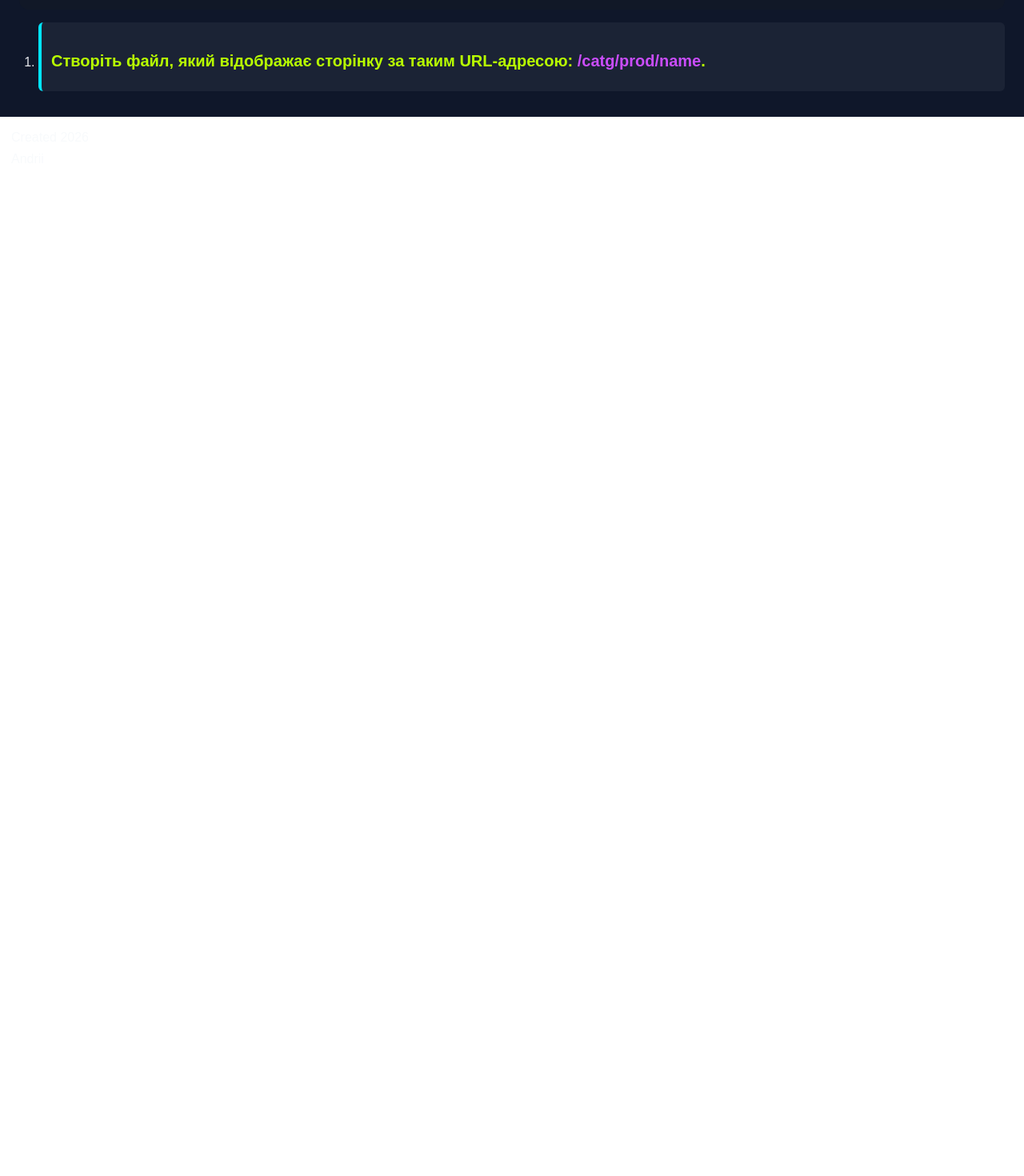
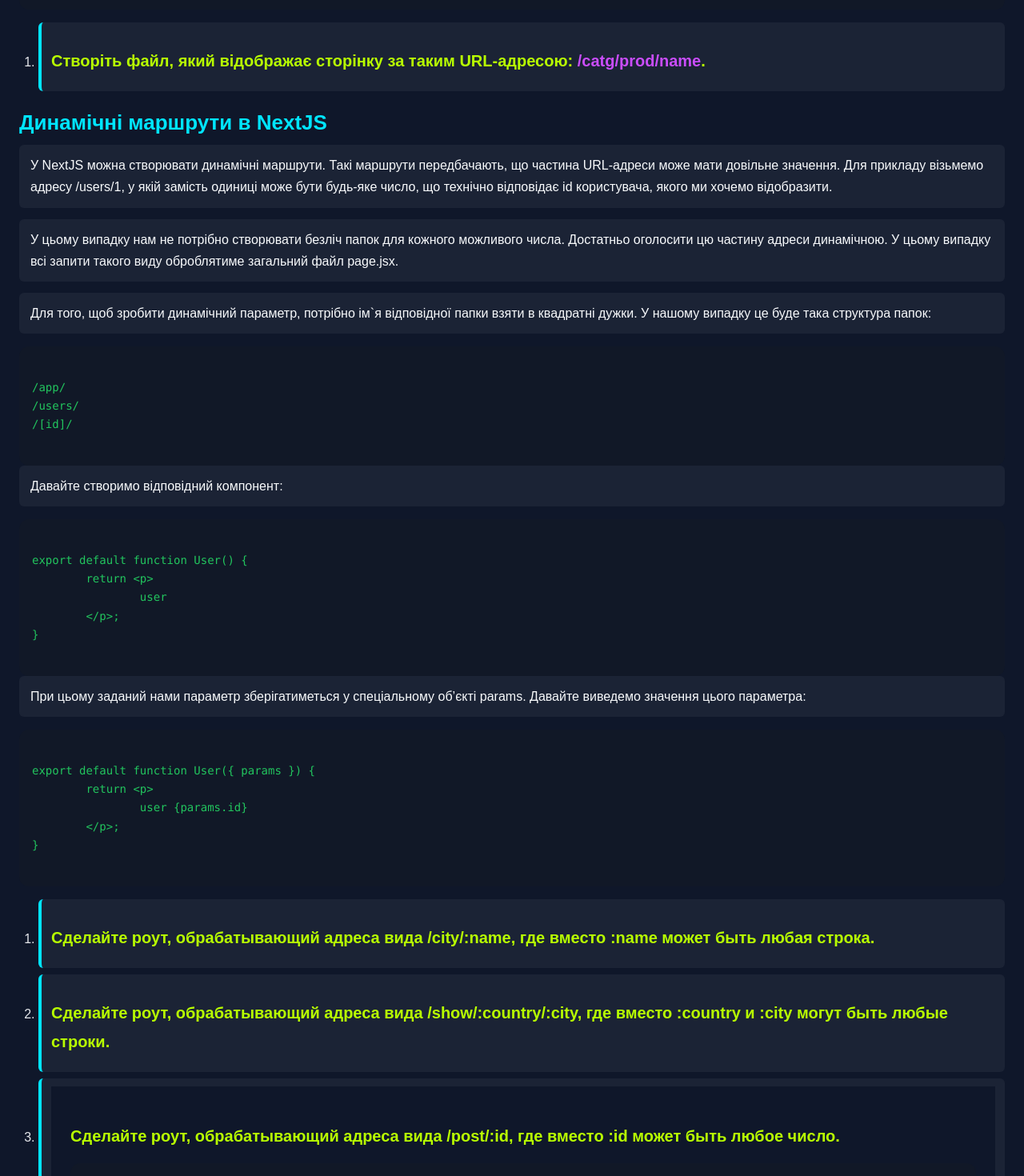
Before and after one commit to Andrii-Mitko/zadachnik-next_js, a Next.js app: page /advancedRouting in a window 1280 px wide. Shown: the part 1260-2730 px from the top of the page at 80% size. Before the commit the page ends 1499 px from the top, so only its background shows below. Built offline with nearby package versions, Linux system fonts and the light colour scheme.

Commit message:
Dynamic routes - 2

```diff
--- a/app/advancedRouting/page.tsx
+++ b/app/advancedRouting/page.tsx
@@ -105,32 +105,178 @@
           )}
         </li>
       </ol>
-
-      {/* / **************************
-
-Динамические роуты в NextJS
-В NextJS можно создавать динамические роуты. Такие роуты предполагают, что часть URL может иметь произвольное значение. Для примера возьмем адрес /users/1, в котором вместо единицы может быть любое число, технически соответствующее id юзера, которого мы хотим вывести.
-
-В этом случае нам не нужно создавать множество папок для каждого возможного числа. Достаточно объявить эту часть адреса динамической. В этом случае все запросы такого вида будет обрабатывать общий файл page.jsx.
-
-Для того, чтобы сделать динамический параметр, нужно имя соответствующей папки взять в квадратные скобки. В нашем случае это будет следующая структура папок:
-
+      {/* ============================================================================== */}
+      <h2>Динамічні маршрути в NextJS</h2>
+      <p>
+        У NextJS можна створювати динамічні маршрути. Такі маршрути
+        передбачають, що частина URL-адреси може мати довільне значення. Для
+        прикладу візьмемо адресу /users/1, у якій замість одиниці може бути
+        будь-яке число, що технічно відповідає id користувача, якого ми хочемо
+        відобразити.
+      </p>
+      <p>
+        У цьому випадку нам не потрібно створювати безліч папок для кожного
+        можливого числа. Достатньо оголосити цю частину адреси динамічною. У
+        цьому випадку всі запити такого виду оброблятиме загальний файл
+        page.jsx.
+      </p>
+      <p>
+        Для того, щоб зробити динамічний параметр, потрібно ім`я відповідної
+        папки взяти в квадратні дужки. У нашому випадку це буде така структура
+        папок:
+      </p>
+      <pre>
+        <code>{`
 /app/
 /users/
 /[id]/
-Давайте сделаем соответствующий компонент:
-
+      `}</code>
+      </pre>
+      <p>Давайте створимо відповідний компонент:</p>
+      <pre>
+        <code>{`
 export default function User() {
 	return <p>
 		user
 	</p>;
 }
-При этом заданный нами параметр будет храниться в специальном объекте params. Давайте выведем значение этого параметра:
-
+      `}</code>
+      </pre>
+      <p>
+        При цьому заданий нами параметр зберігатиметься у спеціальному об’єкті
+        params. Давайте виведемо значення цього параметра:
+      </p>
+      <pre>
+        <code>{`
 export default function User({ params }) {
 	return <p>
 		user {params.id}
 	</p>;
+}
+      `}</code>
+      </pre>
+      <ol>
+        <li>
+          <h3 onClick={() => setOpen(!open)} style={{ cursor: "pointer" }}>
+            Сделайте роут, обрабатывающий адреса вида /city/:name, где вместо
+            :name может быть любая строка.
+          </h3>
+
+          {open && (
+            <pre>
+              <code>{`
+/app/
+
+`}</code>
+            </pre>
+          )}
+        </li>
+        <li>
+          <h3 onClick={() => setOpen(!open)} style={{ cursor: "pointer" }}>
+            Сделайте роут, обрабатывающий адреса вида /show/:country/:city, где
+            вместо :country и :city могут быть любые строки.
+          </h3>
+
+          {open && (
+            <pre>
+              <code>{`
+/app/
+
+`}</code>
+            </pre>
+          )}
+        </li>
+        <li>
+          <div onClick={() => setOpen(!open)} style={{ cursor: "pointer" }}>
+            <h3>
+              Сделайте роут, обрабатывающий адреса вида /post/:id, где вместо
+              :id может быть любое число.
+            </h3>
+            <pre>
+              <code>{`
+Пусть дан следующий массив:
+
+let posts = [
+	'post1',
+	'post2',
+	'post3',
+	'post4',
+	'post5',
+];
+
+export default function Post() {
+
+}
+`}</code>
+            </pre>
+            <p>
+              Сделайте так, чтобы в зависимости от значения параметра id в
+              верстке компонента выводился соответствующий пост.
+            </p>
+          </div>
+
+          {open && (
+            <pre>
+              <code>{`
+let prods
+`}</code>
+            </pre>
+          )}
+        </li>
+        <li>
+          <div onClick={() => setOpen(!open)} style={{ cursor: "pointer" }}>
+            <h3>
+              Сделайте роут, обрабатывающий адреса вида /prod/:id, где вместо
+              :id может быть любое число.
+            </h3>
+            <pre>
+              <code>{`
+Пусть дан следующий массив:
+
+let prods = [
+	{
+		id: 1,
+		name: 'prod1',
+		cost: 100,
+	},
+	{
+		id: 2,
+		name: 'prod2',
+		cost: 200,
+	},
+	{
+		id: 3,
+		name: 'prod3',
+		cost: 300,
+	},
+];
+
+export default function Prod() {
+
+}
+`}</code>
+            </pre>
+            <p>
+              Сделайте так, чтобы в зависимости от значения параметра id в
+              верстке компонента выводился соответствующий продукт.
+            </p>
+          </div>
+
+          {open && (
+            <pre>
+              <code>{`
+/app/
+
+`}</code>
+            </pre>
+          )}
+        </li>
+      </ol>
+
+      {/* / **************************
+
+
+
 }
 №1⊗jsnxPmRtDy
 
--- a/components/Header/Header.tsx
+++ b/components/Header/Header.tsx
@@ -13,7 +13,7 @@
             <Link href="/">Home</Link>
           </li>
           <li>
-            <Link href="/tutorialNextJS">Підручник</Link>
+            <Link href="/tutorialNextJS">Основи</Link>
           </li>
           <li>
             <Link href="/advancedRouting">Роутинг</Link>
```
